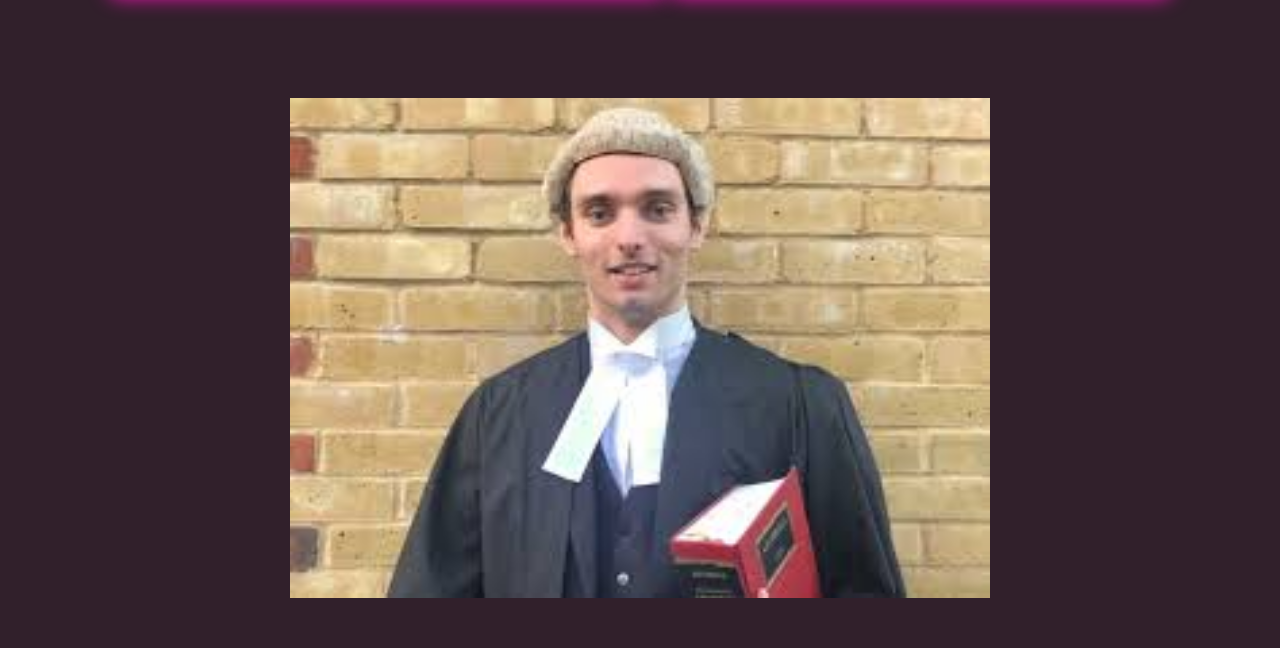
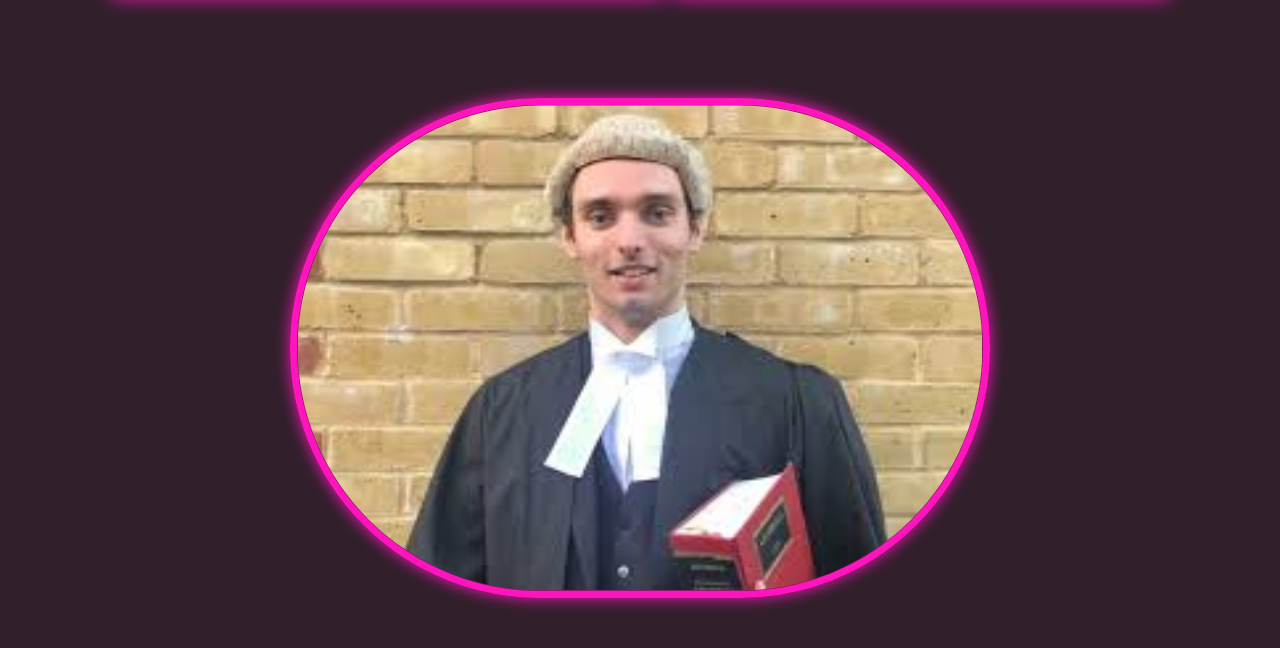
Before and after one commit to SuatErdem/kamapnayci, a plain HTML site: page index.html in a window 1280 px wide. Shown: the part 158-806 px from the top of the page. Drawn offline with Linux system fonts and the light colour scheme.

Commit message:
Update index.html

```diff
--- a/index.html
+++ b/index.html
@@ -47,7 +47,7 @@
         <audio id="ali" src="Photos/al.mp4"></audio>
         <audio id="efekt" src="Photos/ampul.mp3"></audio>
         <audio id="audio" src="Photos/horse.ogv"></audio>
-    <img class="" width="700" height="500" src="Photos/images.jpg" id="kampanye">
+    <img class="neon-button2" width="700" height="500" src="Photos/images.jpg" id="kampanye">
     </body>
 
 
```
